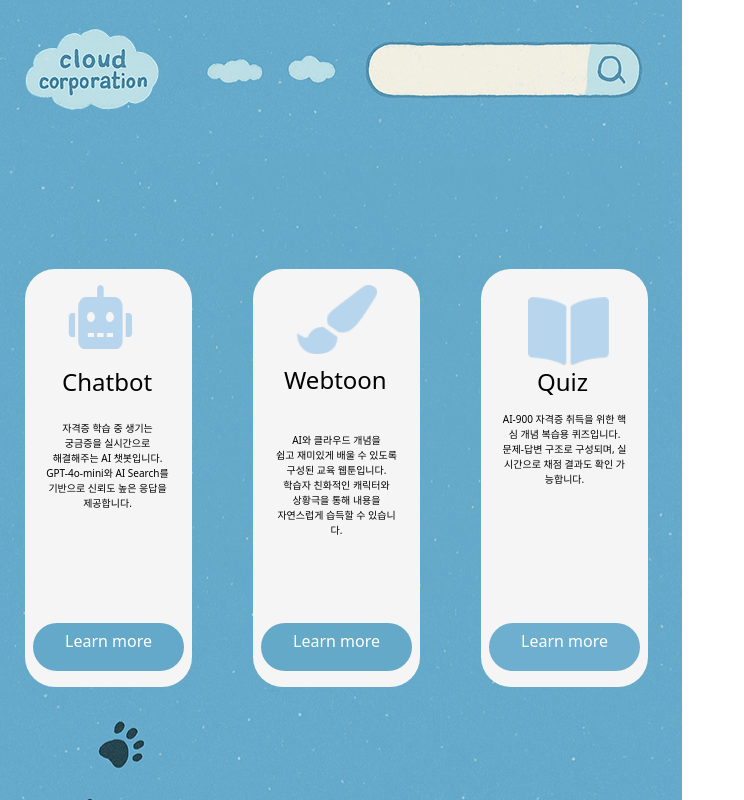
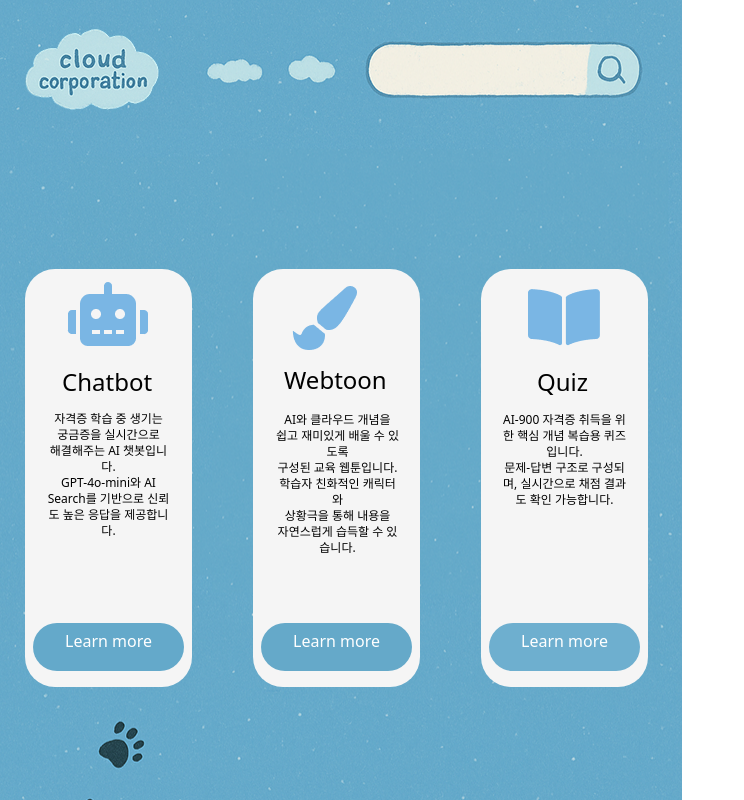
Before and after one commit to NiceGuy1313/wemeetwebsite, a website: page projects.html in a window 1280 px wide. Shown: the whole page, without its empty margins (0-744 px from the left). Drawn offline with nearby package versions, Linux system fonts and the light colour scheme.

Commit message:
fix: detailed design

```diff
--- a/projects.html
+++ b/projects.html
@@ -1,6 +1,7 @@
 <!DOCTYPE html>
 <html>
   <head>
+    <link rel="icon" href="/favicon.ico" type="./img/go-home.png">
     <meta charset="utf-8" />
     <meta name="viewport" content="width=device-width, initial-scale=1.0" />
     <title>Preview</title>
@@ -21,8 +22,7 @@
       <img
         src="./img/background1.png"
         class="w-[683px] h-[1025px] absolute left-[-1px] top-[-1px] object-cover"
-      />      <!-- 홈 버튼 -->
-      <a href="home.html">
+      /><a href="home.html">
         <img
           src="./img/go-home.png"
           class="w-[138px] h-[84px] absolute left-6 top-[27px] object-cover"
@@ -32,27 +32,20 @@
       <div
         class="w-[167px] h-[418px] absolute left-[25px] top-[269px] overflow-hidden rounded-[30px] bg-neutral-100"
       >
-        <img
-          src="./img/chatbotsymbol.png"
-          class="w-[64px] h-[64px] absolute left-[43px] top-4 opacity-50"
-          alt="Chatbot 아이콘"
-        />
         <p class="w-[94px] absolute left-[37px] top-[97px] text-2xl font-medium text-left text-black">
           Chatbot
         </p>
-        <p
-          class="w-[127px] h-[131px] absolute left-[19px] top-[152px] text-[10px] text-center text-black"
-        >
-          <span class="w-[127px] h-[131px] text-[10px] text-center text-black"
-            >자격증 학습 중 생기는 </span
-          ><br /><span class="w-[127px] h-[131px] text-[10px] text-center text-black"
+        <p class="w-[127px] h-[203px] absolute left-5 top-[142px] text-xs text-center text-black">
+          <span class="w-[127px] h-[203px] text-xs text-center text-black">자격증 학습 중 생기는 </span
+          ><br /><span class="w-[127px] h-[203px] text-xs text-center text-black"
             >궁금증을 실시간으로 </span
-          ><br /><span class="w-[127px] h-[131px] text-[10px] text-center text-black"
+          ><br /><span class="w-[127px] h-[203px] text-xs text-center text-black"
             >해결해주는 AI 챗봇입니다.</span
-          ><br /><span class="w-[127px] h-[131px] text-[10px] text-center text-black"
+          ><br /><span class="w-[127px] h-[203px] text-xs text-center text-black"
             >GPT-4o-mini와 AI Search를 기반으로 신뢰도 높은 응답을 제공합니다.</span
           >
         </p>
+        <a href="chatbot.html">
           <div class="w-[151px] h-12">
             <div
               class="w-[151px] h-12 absolute left-[7.5px] top-[353.5px] rounded-[30px] bg-[#64a9ca]"
@@ -61,68 +54,67 @@
               Learn more
             </p>
           </div>
+        </a>
+        <img
+          src="./img/chatbotsymbol.png"
+          class="w-[81px] h-16 absolute left-[42px] top-[13px] object-cover"
+        />
       </div>
       <div
         class="w-[167px] h-[418px] absolute left-[253px] top-[269px] overflow-hidden rounded-[30px] bg-neutral-100"
       >
-        <img
-          src="./img/webtoonsymbol.png"
-          class="w-[81px] h-[69px] absolute left-[43px] top-4 opacity-50"
-          alt="Webtoon 아이콘"
-        />
         <p class="w-[106px] absolute left-[31px] top-[95px] text-2xl font-medium text-left text-black">
           Webtoon
         </p>
-        <p class="w-[127px] h-[131px] absolute left-5 top-[164px] text-[10px] text-center text-black">
-          <span class="w-[127px] h-[131px] text-[10px] text-center text-black"
-            >AI와 클라우드 개념을 </span
-          ><br /><span class="w-[127px] h-[131px] text-[10px] text-center text-black"
+        <p class="w-[127px] h-[200px] absolute left-[21px] top-[143px] text-xs text-center text-black">
+          <span class="w-[127px] h-[200px] text-xs text-center text-black">AI와 클라우드 개념을 </span
+          ><br /><span class="w-[127px] h-[200px] text-xs text-center text-black"
             >쉽고 재미있게 배울 수 있도록 </span
-          ><br /><span class="w-[127px] h-[131px] text-[10px] text-center text-black"
+          ><br /><span class="w-[127px] h-[200px] text-xs text-center text-black"
             >구성된 교육 웹툰입니다.</span
-          ><br /><span class="w-[127px] h-[131px] text-[10px] text-center text-black"
+          ><br /><span class="w-[127px] h-[200px] text-xs text-center text-black"
             >학습자 친화적인 캐릭터와 </span
-          ><br /><span class="w-[127px] h-[131px] text-[10px] text-center text-black"
+          ><br /><span class="w-[127px] h-[200px] text-xs text-center text-black"
             >상황극을 통해 내용을 </span
-          ><br /><span class="w-[127px] h-[131px] text-[10px] text-center text-black"
+          ><br /><span class="w-[127px] h-[200px] text-xs text-center text-black"
             >자연스럽게 습득할 수 있습니다.</span
           >
         </p>
-        <div class="w-[151px] h-12">
-          <div
-            class="w-[151px] h-12 absolute left-[7.5px] top-[353.5px] rounded-[30px] bg-[#65a9c9]"
-          ></div>
+        <a href="webtoon.html">
+          <div class="w-[151px] h-12 cursor-pointer">
+            <div class="w-[151px] h-12 absolute left-[7.5px] top-[353.5px] rounded-[30px] bg-[#65a9c9]"></div>
             <p class="absolute left-10 top-[360px] text-base font-medium text-left text-white">
               Learn more
             </p>
           </div>
+        </a>
+        <img
+          src="./img/webtoonsymbol.png"
+          class="w-[65px] h-16 absolute left-[39px] top-[17px] object-cover"
+        />
       </div>
       <div
         class="w-[167px] h-[418px] absolute left-[481px] top-[269px] overflow-hidden rounded-[30px] bg-neutral-100"
       >
-        <img
-          src="./img/quizsymbol.png"
-          class="w-[81px] h-[69px] absolute left-[47px] top-7 opacity-50"
-          alt="Quiz 아이콘"
-        />
         <p class="w-[55px] absolute left-14 top-[97px] text-2xl font-medium text-left text-black">
           Quiz
         </p>
-        <p class="w-[127px] h-[131px] absolute left-5 top-[143px] text-[10px] text-center text-black">
-          <span class="w-[127px] h-[131px] text-[10px] text-center text-black"
+        <p class="w-[127px] h-[185px] absolute left-5 top-[143px] text-xs text-center text-black">
+          <span class="w-[127px] h-[185px] text-xs text-center text-black"
             >AI-900 자격증 취득을 위한 핵심 개념 복습용 퀴즈입니다.</span
-          ><br /><span class="w-[127px] h-[131px] text-[10px] text-center text-black"
+          ><br /><span class="w-[127px] h-[185px] text-xs text-center text-black"
             >문제-답변 구조로 구성되며, 실시간으로 채점 결과도 확인 가능합니다.</span
           >
         </p>
+        <a href="quiz.html">
           <div class="w-[151px] h-12">
-          <div
-            class="w-[151px] h-12 absolute left-[7.5px] top-[353.5px] rounded-[30px] bg-[#6eafcf]"
-          ></div>
+            <div class="w-[151px] h-12 absolute left-[7.5px] top-[353.5px] rounded-[30px] bg-[#6eafcf]"></div>
             <p class="absolute left-10 top-[360px] text-base font-medium text-left text-white">
               Learn more
             </p>
           </div>
+        </a>
+        <img src="./img/quizsymbol.png" class="w-[72px] h-[57px] absolute left-[47px] top-5 object-cover" />
       </div>
     </div>
   </body>
```
Also changed, not shown: about.html (+2 -1 lines), chatbot.html (+1 -0 lines), contact.html (+19 -18 lines), home.html (+1 -0 lines), quiz.html (+6 -5 lines), quizinsight.html (+3 -2 lines), services.html (+1 -0 lines), webtoon.html (+9 -8 lines), 1 other file. Lines whose indentation alone changed are shown as unchanged.
